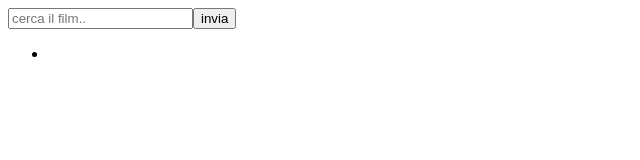
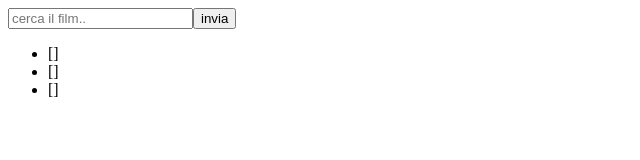
Before and after one commit to giovanni2299/vite-boolflix, a Vue app: page / in a window 1280 px wide. Shown: the top 160 px of the page, without its empty margins (0-640 px from the left). Built offline with nearby package versions, Linux system fonts and the light colour scheme.

Commit message:
ADD: create empty array for push inside the value

```diff
--- a/src/components/HeaderApp.vue
+++ b/src/components/HeaderApp.vue
@@ -1,9 +1,11 @@
 <template>
     <div>
-        <input type="text" placeholder="cerca il film..">
+        <input v-model="query" type="text" placeholder="cerca il film..">
         <button @click="reponseFromTheButton()">invia</button>
         <ul>
-            <li>{{}}</li>
+            <li>{{title}}</li>
+            <li>{{lenguage}}</li>
+            <li>{{vote}}</li>
         </ul>
     </div>
 </template>
@@ -16,6 +18,11 @@ import {store} from '../store.js'
             return{
                 query: store.query,
                 api: store.API_KEY,
+                title:[],
+                originalTitle:[],
+                lenguage:[],
+                vote:[],
+
             }
         },
         methods:{
@@ -27,7 +34,19 @@ import {store} from '../store.js'
                     query: this.query
                 }
             }).then((res) => {
-                console.log(res.data.results)
+                for(let i = 0; i < res.data.results.length; i++){
+                    this.title.push(res.data.results[i].title)
+                    this.originalTitle.push(res.data.results[i].original_title)
+                    this.lenguage.push(res.data.results[i].original_language)
+                    this.vote.push(res.data.results[i].vote_average)
+
+                    console.log(this.title, this.originalTitle, this.lenguage, this.vote)
+
+
+                }
+                // console.log('array di film: ', res.data.results)
+                // console.log('object della ricerca: ',res)
+
             })
 
         }
--- a/src/store.js
+++ b/src/store.js
@@ -2,7 +2,7 @@ import {reactive} from 'vue'
 
 export const store = reactive({
     //CREO DUE VARIABILI E GLI ASEGO:
-    query:'futuro', //AD UNA LA STRINGA COME VALORE DI RICERCA
+    query:'', //AD UNA LA STRINGA COME VALORE DI RICERCA
     API_KEY:'055b4855dfc1ff9aaef6958a812ad594' //E AD UN ALTRA LA MIA CHIAVE PERSONALE DELLE API
 
 })
```
